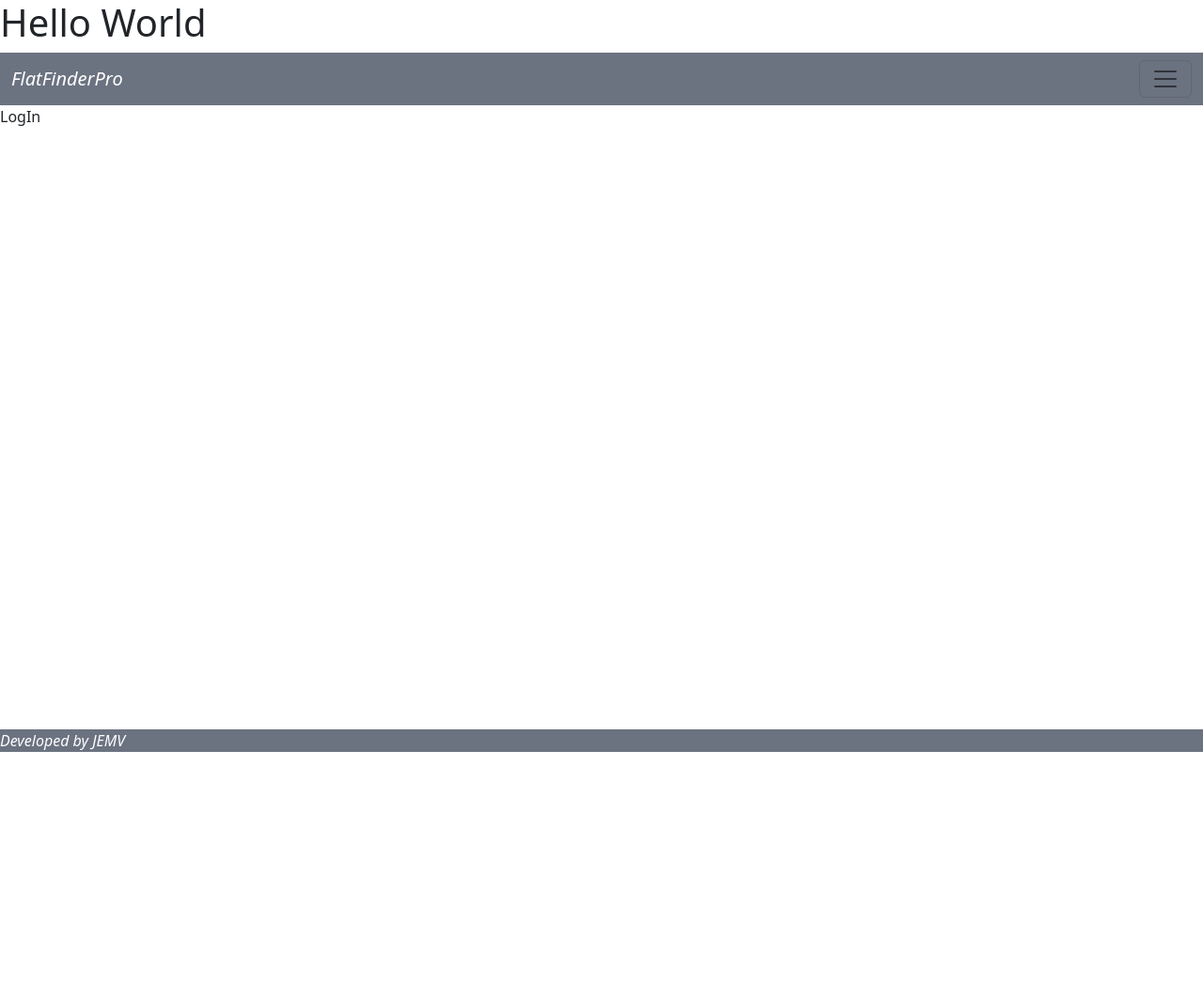
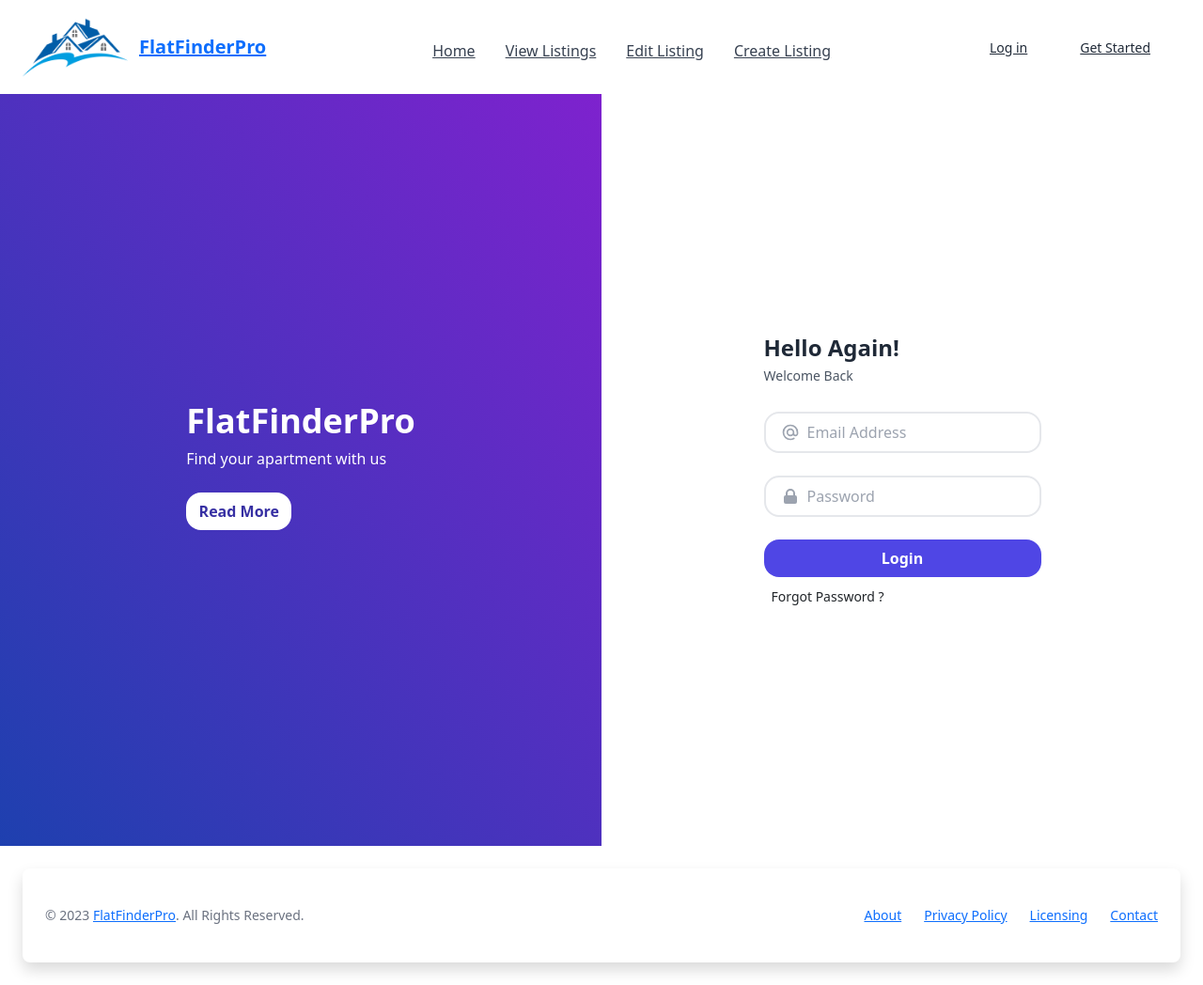
Before and after one commit to MarkNou/flatfinderpro, a React (Create React App) app: page /login in a window 1280 px wide. Shown: the whole page at 94% size. Before the commit the page ends 800 px from the top, so only its background shows below. Built offline with nearby package versions, Linux system fonts and the light colour scheme.

Commit message:
added links and styling to header, added footer, added sign up and log in forms.

```diff
--- a/src/components/Footer.js
+++ b/src/components/Footer.js
@@ -1,11 +1,43 @@
-import React from 'react'
+import React from "react";
 
 const Footer = () => {
   return (
     <>
-    <footer className='bg-gray-500 absolute bottom-0 w-full text-white italic bold'>Developed by JEMV</footer>
+      <footer class="bg-white rounded-lg shadow m-4 dark:bg-gray-800">
+        <div class="w-full mx-auto max-w-screen-xl p-4 md:flex md:items-center md:justify-between">
+          <span class="text-sm text-gray-500 sm:text-center dark:text-gray-400">
+            © 2023{" "}
+            <a href="https://flowbite.com/" class="hover:underline">
+              FlatFinderPro
+            </a>
+            . All Rights Reserved.
+          </span>
+          <ul class="flex flex-wrap items-center mt-3 text-sm font-medium text-gray-500 dark:text-gray-400 sm:mt-0">
+            <li>
+              <a href="#" class="mr-4 hover:underline md:mr-6 ">
+                About
+              </a>
+            </li>
+            <li>
+              <a href="#" class="mr-4 hover:underline md:mr-6">
+                Privacy Policy
+              </a>
+            </li>
+            <li>
+              <a href="#" class="mr-4 hover:underline md:mr-6">
+                Licensing
+              </a>
+            </li>
+            <li>
+              <a href="#" class="hover:underline">
+                Contact
+              </a>
+            </li>
+          </ul>
+        </div>
+      </footer>
     </>
-  )
-}
+  );
+};
 
-export default Footer
+export default Footer;
--- a/src/components/Header.js
+++ b/src/components/Header.js
@@ -1,57 +1,124 @@
 import React, { useState } from 'react';
-import {
-  Collapse,
-  Navbar,
-  NavbarToggler,
-  NavbarBrand,
-  Nav,
-  NavItem,
-  UncontrolledDropdown,
-  DropdownToggle,
-  DropdownMenu,
-  DropdownItem,
-  NavbarText,
-} from 'reactstrap';
+import heroLogo from '../assets/heroLogo.png'
 import { NavLink } from 'react-router-dom';
 
-const Header = (args) => {
-    const [isOpen, setIsOpen] = useState(false);
+const Header = () => {
 
-    const toggle = () => setIsOpen(!isOpen);
 
     return (
-        <>
-        <h1>Hello World</h1>
-      <div>
-        <Navbar className="bg-gray-500" {...args}>
-          <NavbarBrand className="text-white italic" href="/">FlatFinderPro</NavbarBrand>
-          <NavbarToggler onClick={toggle} />
-          <Collapse isOpen={isOpen} navbar>
-            <Nav className="me-auto" navbar>
-              <NavItem>
-                <NavLink href="/components/">Components</NavLink>
-              </NavItem>
-              <NavItem>
-                <NavLink href="https://github.com/reactstrap/reactstrap">
-                  GitHub
+      <>
+        <header>
+          <nav className="bg-white border-gray-200 px-4 lg:px-6 py-2.5 dark:bg-gray-800">
+            <div className="flex flex-wrap justify-between items-center mx-auto max-w-screen-xl">
+              <a href="https://flowbite.com" className="flex items-center">
+                <img
+                  src={ heroLogo }
+                  className="mr-3 h-12 sm:h-16"
+                  alt="FlatFinderPro Logo"
+                />
+                <span className="self-center text-xl font-semibold whitespace-nowrap dark:text-white">
+                  FlatFinderPro
+                </span>
+              </a>
+              <div className="flex items-center lg:order-2">
+                <NavLink to='/login' className="nav-link"><a
+                  href="#"
+                  className="text-gray-800 dark:text-white hover:bg-gray-50 focus:ring-4 focus:ring-gray-300 font-medium rounded-lg text-sm px-4 lg:px-5 py-2 lg:py-2.5 mr-2 dark:hover:bg-gray-700 focus:outline-none dark:focus:ring-gray-800"
+                >
+                  Log in
+                </a>
                 </NavLink>
-              </NavItem>
-              <UncontrolledDropdown nav inNavbar>
-                <DropdownToggle nav caret>
-                  Options
-                </DropdownToggle>
-                <DropdownMenu right>
-                  <DropdownItem>Option 1</DropdownItem>
-                  <DropdownItem>Option 2</DropdownItem>
-                  <DropdownItem divider />
-                  <DropdownItem>Reset</DropdownItem>
-                </DropdownMenu>
-              </UncontrolledDropdown>
-            </Nav>
-            <NavbarText>Simple Text</NavbarText>
-          </Collapse>
-        </Navbar>
-      </div>
+                <NavLink to='/signup' className="nav-link">
+                <a
+
+                  className="text-gray-800 dark:text-white hover:bg-gray-50 focus:ring-4 focus:ring-gray-300 font-medium rounded-lg text-sm px-4 lg:px-5 py-2 lg:py-2.5 mr-2 dark:hover:bg-gray-700 focus:outline-none dark:focus:ring-gray-800"
+                >
+                  Get Started
+                </a>
+                </NavLink>
+                <button
+                  data-collapse-toggle="mobile-menu-2"
+                  type="button"
+                  className="inline-flex items-center p-2 ml-1 text-sm text-gray-500 rounded-lg lg:hidden hover:bg-gray-100 focus:outline-none focus:ring-2 focus:ring-gray-200 dark:text-gray-400 dark:hover:bg-gray-700 dark:focus:ring-gray-600"
+                  aria-controls="mobile-menu-2"
+                  aria-expanded="false"
+                >
+                  <span className="sr-only">Open main menu</span>
+                  <svg
+                    className="w-6 h-6"
+                    fill="currentColor"
+                    viewBox="0 0 20 20"
+                    xmlns="http://www.w3.org/2000/svg"
+                  >
+                    <path
+                      fill-rule="evenodd"
+                      d="M3 5a1 1 0 011-1h12a1 1 0 110 2H4a1 1 0 01-1-1zM3 10a1 1 0 011-1h12a1 1 0 110 2H4a1 1 0 01-1-1zM3 15a1 1 0 011-1h12a1 1 0 110 2H4a1 1 0 01-1-1z"
+                      clip-rule="evenodd"
+                    ></path>
+                  </svg>
+                  <svg
+                    className="hidden w-6 h-6"
+                    fill="currentColor"
+                    viewBox="0 0 20 20"
+                    xmlns="http://www.w3.org/2000/svg"
+                  >
+                    <path
+                      fill-rule="evenodd"
+                      d="M4.293 4.293a1 1 0 011.414 0L10 8.586l4.293-4.293a1 1 0 111.414 1.414L11.414 10l4.293 4.293a1 1 0 01-1.414 1.414L10 11.414l-4.293 4.293a1 1 0 01-1.414-1.414L8.586 10 4.293 5.707a1 1 0 010-1.414z"
+                      clip-rule="evenodd"
+                    ></path>
+                  </svg>
+                </button>
+              </div>
+              <div
+                className="hidden justify-between items-center w-full lg:flex lg:w-auto lg:order-1"
+                id="mobile-menu-2"
+              >
+                <ul className="flex flex-col mt-4 font-medium lg:flex-row lg:space-x-8 lg:mt-0">
+                  <li>
+                  <a
+                      href="#"
+                      className="block py-2 pr-4 pl-3 text-gray-700 border-b border-gray-100 hover:bg-gray-50 lg:hover:bg-transparent lg:border-0 lg:hover:text-primary-700 lg:p-0 dark:text-gray-400 lg:dark:hover:text-white dark:hover:bg-gray-700 dark:hover:text-white lg:dark:hover:bg-transparent dark:border-gray-700"
+                    >
+                      Home
+                    </a>
+                  </li>
+                  <li>
+                    <NavLink to="/apartmentindex" className="nav-link">
+                    <a
+                      href="#"
+                      className="block py-2 pr-4 pl-3 text-gray-700 border-b border-gray-100 hover:bg-gray-50 lg:hover:bg-transparent lg:border-0 lg:hover:text-primary-700 lg:p-0 dark:text-gray-400 lg:dark:hover:text-white dark:hover:bg-gray-700 dark:hover:text-white lg:dark:hover:bg-transparent dark:border-gray-700"
+                    >
+                      View Listings
+                    </a>
+                    </NavLink>
+                  </li>
+                  <li>
+                  <NavLink to="/apartmentedit" className="nav-link">
+                    <a
+                      href="#"
+                      className="block py-2 pr-4 pl-3 text-gray-700 border-b border-gray-100 hover:bg-gray-50 lg:hover:bg-transparent lg:border-0 lg:hover:text-primary-700 lg:p-0 dark:text-gray-400 lg:dark:hover:text-white dark:hover:bg-gray-700 dark:hover:text-white lg:dark:hover:bg-transparent dark:border-gray-700"
+                    >
+                      Edit Listing
+                    </a>
+                    </NavLink>
+                  </li>
+                  <li>
+                    <NavLink to="/apartmentnew" className="nav-link">
+                    <a
+                      href="#"
+                      className="block py-2 pr-4 pl-3 text-gray-700 border-b border-gray-100 hover:bg-gray-50 lg:hover:bg-transparent lg:border-0 lg:hover:text-primary-700 lg:p-0 dark:text-gray-400 lg:dark:hover:text-white dark:hover:bg-gray-700 dark:hover:text-white lg:dark:hover:bg-transparent dark:border-gray-700"
+                    >
+                      Create Listing
+                    </a>
+                    </NavLink>
+
+                  </li>
+                </ul>
+              </div>
+            </div>
+          </nav>
+        </header>
       </>
     );
   }
--- a/src/components/LogIn.js
+++ b/src/components/LogIn.js
@@ -2,7 +2,35 @@ import React from 'react'
 
 const LogIn = () => {
   return (
-    <div>LogIn</div>
+    <div class="h-screen flex">
+  <div class="flex w-1/2 bg-gradient-to-tr from-blue-800 to-purple-700 i justify-around items-center">
+    <div>
+      <h1 class="text-white font-bold text-4xl font-sans">FlatFinderPro</h1>
+      <p class="text-white mt-1">Find your apartment with us</p>
+      <button type="submit" class="block w-28 bg-white text-indigo-800 mt-4 py-2 rounded-2xl font-bold mb-2">Read More</button>
+    </div>
+  </div>
+  <div class="flex w-1/2 justify-center items-center bg-white">
+    <form class="bg-white">
+      <h1 class="text-gray-800 font-bold text-2xl mb-1">Hello Again!</h1>
+      <p class="text-sm font-normal text-gray-600 mb-7">Welcome Back</p>
+      <div class="flex items-center border-2 py-2 px-3 rounded-2xl mb-4">
+        <svg xmlns="http://www.w3.org/2000/svg" class="h-5 w-5 text-gray-400" fill="none" viewBox="0 0 24 24" stroke="currentColor">
+          <path stroke-linecap="round" stroke-linejoin="round" stroke-width="2" d="M16 12a4 4 0 10-8 0 4 4 0 008 0zm0 0v1.5a2.5 2.5 0 005 0V12a9 9 0 10-9 9m4.5-1.206a8.959 8.959 0 01-4.5 1.207" />
+        </svg>
+        <input class="pl-2 outline-none border-none" type="text" name="" id="" placeholder="Email Address" />
+      </div>
+      <div class="flex items-center border-2 py-2 px-3 rounded-2xl">
+        <svg xmlns="http://www.w3.org/2000/svg" class="h-5 w-5 text-gray-400" viewBox="0 0 20 20" fill="currentColor">
+          <path fill-rule="evenodd" d="M5 9V7a5 5 0 0110 0v2a2 2 0 012 2v5a2 2 0 01-2 2H5a2 2 0 01-2-2v-5a2 2 0 012-2zm8-2v2H7V7a3 3 0 016 0z" clip-rule="evenodd" />
+        </svg>
+        <input class="pl-2 outline-none border-none" type="text" name="" id="" placeholder="Password" />
+      </div>
+      <button type="submit" class="block w-full bg-indigo-600 mt-4 py-2 rounded-2xl text-white font-semibold mb-2">Login</button>
+      <span class="text-sm ml-2 hover:text-blue-500 cursor-pointer">Forgot Password ?</span>
+    </form>
+  </div>
+</div>
   )
 }
 
--- a/src/components/SignUp.js
+++ b/src/components/SignUp.js
@@ -3,56 +3,40 @@ import React from 'react'
 
 const SignUp = () => {
   return (
-    <body className="bg-white">
-    {/* <!-- url('/img/hero-pattern.svg') --> */}
-    <div className="flex min-h-screen bg-white">
-
-        <div className="w-1/2 bg-cover md:block hidden" style="background-image:  url(https://images.unsplash.com/photo-1520243947988-b7b79f7873e9?ixid=MXwxMjA3fDB8MHxzZWFyY2h8NDd8fGJsYWNrJTIwZm9yZXN0fGVufDB8fDB8eWVsbG93&ixlib=rb-1.2.1&auto=format&fit=crop&w=600&q=60)"></div>
-         <div className="bg-no-repeat bg-right bg-cover max-w-max max-h-8 h-12 overflow-hidden">
-            <img src="log_in.webp" alt="hey"/>
+    <div class="h-screen flex">
+  <div class="flex w-1/2 bg-gradient-to-tr from-blue-800 to-purple-700 i justify-around items-center">
+    <div>
+      <h1 class="text-white font-bold text-4xl font-sans">FlatFinderPro</h1>
+      <p class="text-white mt-1">Find your apartment with us</p>
+      <button type="submit" class="block w-28 bg-white text-indigo-800 mt-4 py-2 rounded-2xl font-bold mb-2">Read More</button>
     </div>
-
-
-        <div className="md:w-1/2 max-w-lg mx-auto my-24 px-4 py-5 shadow-none">
-
-            <div className="text-left p-0 font-sans">
-
-                <h1 className=" text-gray-800 text-3xl font-medium">Create an account for free</h1>
-                <h3 className="p-1 text-gray-700">Free forever. No payment needed.</h3>
   </div>
-            <form action="#" className="p-0">
-                <div className="mt-5">
-
-                    <label for="email" className="sc-bqyKva ePvcBv">Email</label>
-                    <input type="text" className="block w-full p-2 border rounded border-gray-300 focus:outline-none focus:ring-1 focus:ring-gray-400 focus:border-transparent " placeholder="Email"/>
+  <div class="flex w-1/2 justify-center items-center bg-white">
+    <form class="bg-white">
+      <h1 class="text-gray-800 font-bold text-2xl mb-1">Create an Account</h1>
+      <div class="flex items-center border-2 py-2 px-3 rounded-2xl mb-4">
+        <svg xmlns="http://www.w3.org/2000/svg" class="h-5 w-5 text-gray-400" fill="none" viewBox="0 0 24 24" stroke="currentColor">
+          <path stroke-linecap="round" stroke-linejoin="round" stroke-width="2" d="M16 12a4 4 0 10-8 0 4 4 0 008 0zm0 0v1.5a2.5 2.5 0 005 0V12a9 9 0 10-9 9m4.5-1.206a8.959 8.959 0 01-4.5 1.207" />
+        </svg>
+        <input class="pl-2 outline-none border-none" type="text" name="" id="" placeholder="Enter Email" />
       </div>
-                <div className="mt-5">
-                    <input type="text" className="block w-full p-2 border rounded border-gray-300 focus:outline-none focus:ring-1 focus:ring-gray-400 focus:border-transparent " placeholder="User-name"/>
+      <div class="flex items-center border-2 py-2 px-3 rounded-2xl mb-4">
+        <svg xmlns="http://www.w3.org/2000/svg" class="h-5 w-5 text-gray-400" fill="currentColor" viewBox="0 0 24 24" stroke="currentColor">
+        <path fill-rule="evenodd" d="M5 9V7a5 5 0 0110 0v2a2 2 0 012 2v5a2 2 0 01-2 2H5a2 2 0 01-2-2v-5a2 2 0 012-2zm8-2v2H7V7a3 3 0 016 0z" clip-rule="evenodd" />
+        </svg>
+        <input class="pl-2 outline-none border-none" type="text" name="" id="" placeholder="Password" />
       </div>
-                <div className="mt-5">
-                    <input type="password" className="block w-full p-2 border rounded border-gray-300 focus:outline-none focus:ring-1 focus:ring-gray-400 focus:border-transparent  " placeholder="Password"/>
+      <div class="flex items-center border-2 py-2 px-3 rounded-2xl">
+        <svg xmlns="http://www.w3.org/2000/svg" class="h-5 w-5 text-gray-400" viewBox="0 0 20 20" fill="currentColor">
+          <path fill-rule="evenodd" d="M5 9V7a5 5 0 0110 0v2a2 2 0 012 2v5a2 2 0 01-2 2H5a2 2 0 01-2-2v-5a2 2 0 012-2zm8-2v2H7V7a3 3 0 016 0z" clip-rule="evenodd" />
+        </svg>
+        <input class="pl-2 outline-none border-none" type="text" name="" id="" placeholder="Re-enter Password" />
       </div>
-
-                <div className="mt-6 block p-5 text-sm md:font-sans text-xs text-gray-800">
-                    <input type="checkbox" className="inline-block border-0  "/>
-                    <span display="inline" className="">By creating an account you are agreeing to our
-                        <a className="" href="/s/terms" target="_blank" data-test="Link">
-                        <span className="underline ">Terms and Conditions</span> </a> and
-                    <a className="" href="/s/privacy" target="_blank" data-test="Link">
-                        <span className="underline">Privacy Policy</span> </a>
-                    </span>
+      <button type="submit" class="block w-full bg-indigo-600 mt-4 py-2 rounded-2xl text-white font-semibold mb-2">Login</button>
+      <span class="text-sm ml-2 hover:text-blue-500 cursor-pointer">Forgot Password ?</span>
+    </form>
   </div>
-
-                <div className="mt-10">
-                    <input type="submit" value="Sign up with email" className="py-3 bg-green-500 text-white w-full rounded hover:bg-green-600"/>
 </div>
-            </form>
-            <a className="" href="/login" data-test="Link"><span className="block  p-5 text-center text-gray-800  text-xs ">Already have an account?</span></a>
-        </div>
-
-
-    </div>
-</body>
   )
 }
 
--- a/src/pages/Home.js
+++ b/src/pages/Home.js
@@ -1,10 +1,16 @@
 import React from 'react'
+import heroLogo from '../assets/heroLogo.png'
 
 const Home = () => {
   return (
     <>
-      <div className='bg-gradient-to-br from-gray-200 to-gray-300'>
-        <h1 className='text-7xl flex justify-center'> Welcome to FlatFinder Pro</h1>
+      <div className='bg-gradient-to-tr from-gray-500 to-blue-200 min-h-screen'>
+        <h1 className='mt-8 text-7xl flex justify-center text-white italic font-sans '> <img
+                  src={ heroLogo }
+                  className="mr-3 h-12 sm:h-16"
+                  alt="FlatFinderPro Logo"
+                /> Welcome to FlatFinderPro</h1>
+
       </div>
     </>
   )
```
Also changed, not shown: src/assets/heroLogo.png (added). Lines whose indentation alone changed are shown as unchanged.
